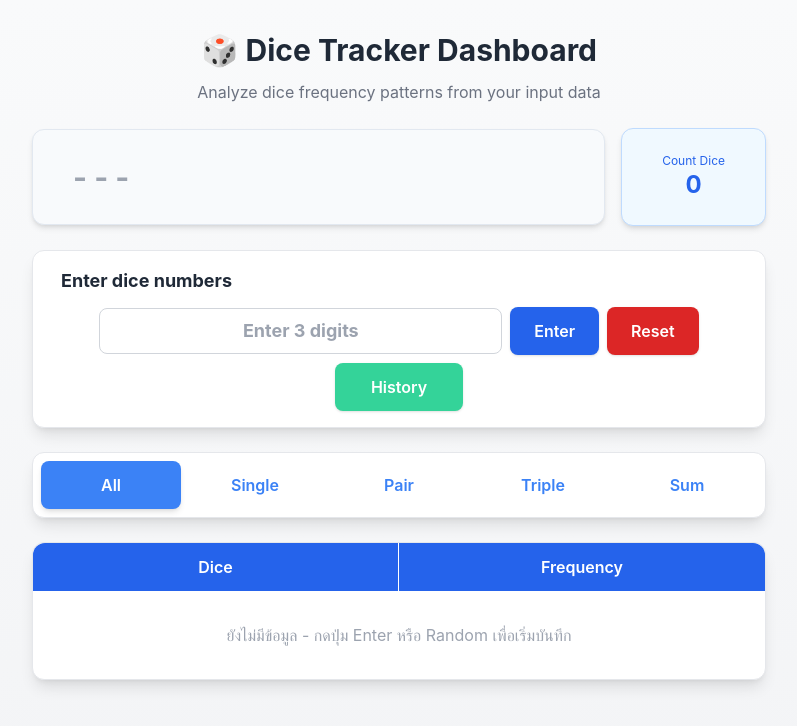
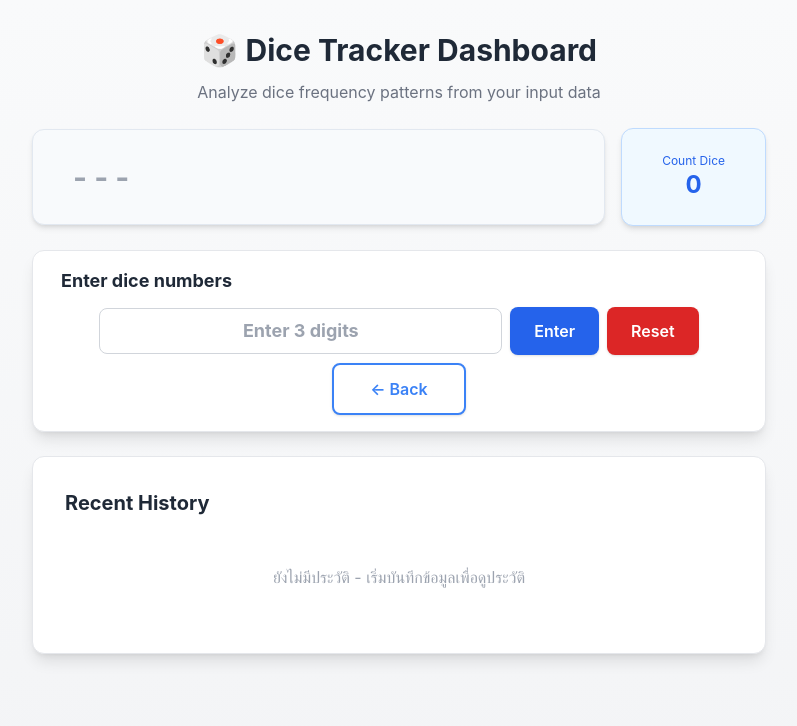
Before and after one commit to Nuttanon-Kingkaewrungrote/project, a React (Vite) app: page / in a window 1280 px wide. Both pictures are taken after a click on the button "History". Shown: the top 726 px of the page, without its empty margins (241-1038 px from the left). Built offline with nearby package versions, Linux system fonts and the light colour scheme.

Commit message:
หน้า history

```diff
--- a/src/App.jsx
+++ b/src/App.jsx
@@ -10,8 +10,8 @@ function App() {
   const [history, setHistory] = useState([]);
   const [manualInput, setManualInput] = useState("");
   const [lastRoll, setLastRoll] = useState();
-  const [isRolling, setIsRolling] = useState(false);
   const [activeFilter, setActiveFilter] = useState('all');
+  const [showHistory, setShowHistory] = useState(false);
 
   // Calculate all statistics
   const calculateStats = useCallback(() => {
@@ -73,6 +73,10 @@ function App() {
   const handleClear = () => {
     setHistory([]);
     setLastRoll(null);
+  };
+
+  const toggleHistory = () => {
+    setShowHistory(!showHistory);
   };
 
   const getFrequency = (count) => {
@@ -192,7 +196,6 @@ function App() {
         {/* Last Roll Display */}
         <LastRollDisplay
           lastRoll={lastRoll}
-          isRolling={isRolling}
           historyLength={history.length}
         />
 
@@ -202,9 +205,13 @@ function App() {
           setManualInput={setManualInput}
           onManualEntry={handleManualEntrySingle}
           onClear={handleClear}
-          isRolling={isRolling}
+          showHistory={showHistory}
+          onToggleHistory={toggleHistory}
         />
 
+        {/* Stats Table or History */}
+        {!showHistory ? (
+          <>
             {/* Filter Buttons */}
             <div className="bg-white rounded-xl shadow-lg p-2 mb-6 border border-gray-200">
               <div className="flex gap-1">
@@ -223,9 +230,13 @@ function App() {
               getTooltipText={getTooltipText}
               historyLength={history.length}
             />
+          </>
+        ) : (
+          <HistoryStrip history={history} fullView={true} />
+        )}
 
-        {/* History Strip */}
-        <HistoryStrip history={history} />
+        {/* History Strip - Only show when not in full history view */}
+        {!showHistory && <HistoryStrip history={history} />}
       </div>
     </div>
   );
--- a/src/components/DiceInput.jsx
+++ b/src/components/DiceInput.jsx
@@ -4,9 +4,9 @@ const DiceInput = ({
   manualInput,
   setManualInput,
   onManualEntry,
-  onRandom,
   onClear,
-  isRolling
+  showHistory,
+  onToggleHistory
 }) => {
   return (
     <div className="bg-white rounded-xl shadow-lg p-4 mb-6 border border-gray-200">
@@ -40,11 +40,14 @@ const DiceInput = ({
           Reset
         </button>
         <button
-          onClick={onRandom}
-          disabled={isRolling}
-          className="px-9 py-3 bg-emerald-400 hover:bg-emerald-600 text-white font-semibold rounded-lg shadow transition-colors disabled:opacity-50"
+          onClick={onToggleHistory}
+          className={`px-9 py-3 font-semibold rounded-lg shadow transition-colors ${
+            showHistory
+              ? 'bg-white border-2 border-blue-500 text-blue-500 hover:bg-blue-50'
+              : 'bg-white border-2 border-blue-500 text-blue-500 hover:bg-blue-50'
+          }`}
         >
-          History
+          {showHistory ? '← Back' : 'History'}
         </button>
       </div>
     </div>
--- a/src/components/HistoryStrip.jsx
+++ b/src/components/HistoryStrip.jsx
@@ -1,8 +1,64 @@
 import React from 'react';
 
-const HistoryStrip = ({ history }) => {
-  if (history.length === 0) return null;
+const HistoryStrip = ({ history, fullView = false }) => {
+  if (history.length === 0) {
+    if (fullView) {
+      return (
+        <div className="bg-white rounded-xl shadow-lg p-8 border border-gray-200">
+          <h2 className="text-xl font-bold text-gray-800 mb-4">Recent History</h2>
+          <div className="text-center text-gray-400 py-8">
+            ยังไม่มีประวัติ - เริ่มบันทึกข้อมูลเพื่อดูประวัติ
+          </div>
+        </div>
+      );
+    }
+    return null;
+  }
 
+  if (fullView) {
+    return (
+      <div className="bg-white rounded-xl shadow-lg p-6 border border-gray-200">
+        <h2 className="text-xl font-bold text-gray-800 mb-4">Recent History</h2>
+        <div className="space-y-3 max-h-[500px] overflow-y-auto">
+          {history.slice().reverse().map((roll, idx) => {
+            const sum = roll.reduce((a, b) => a + b, 0);
+            const hiLo = sum >= 11 ? 'Hi' : 'Lo';
+            const hiLoColor = sum >= 11 ? 'text-blue-600' : 'text-red-600';
+
+            return (
+              <div
+                key={idx}
+                className="flex items-center justify-between p-4 border-2 border-gray-200 rounded-xl hover:border-blue-300 transition-colors"
+              >
+                <div className="flex items-center gap-4">
+                  <span className="text-2xl font-bold font-mono text-gray-700">
+                    {roll.join('')}
+                  </span>
+                  <span className={`text-lg font-semibold ${hiLoColor}`}>
+                    {hiLo}
+                  </span>
+                </div>
+                <div className="flex gap-2">
+                  <button className="p-2 text-blue-500 hover:bg-blue-50 rounded-lg transition-colors">
+                    <svg className="w-5 h-5" fill="none" stroke="currentColor" viewBox="0 0 24 24">
+                      <path strokeLinecap="round" strokeLinejoin="round" strokeWidth={2} d="M15.232 5.232l3.536 3.536m-2.036-5.036a2.5 2.5 0 113.536 3.536L6.5 21.036H3v-3.572L16.732 3.732z" />
+                    </svg>
+                  </button>
+                  <button className="p-2 text-red-500 hover:bg-red-50 rounded-lg transition-colors">
+                    <svg className="w-5 h-5" fill="none" stroke="currentColor" viewBox="0 0 24 24">
+                      <path strokeLinecap="round" strokeLinejoin="round" strokeWidth={2} d="M19 7l-.867 12.142A2 2 0 0116.138 21H7.862a2 2 0 01-1.995-1.858L5 7m5 4v6m4-6v6m1-10V4a1 1 0 00-1-1h-4a1 1 0 00-1 1v3M4 7h16" />
+                    </svg>
+                  </button>
+                </div>
+              </div>
+            );
+          })}
+        </div>
+      </div>
+    );
+  }
+
+  // Original compact view
   return (
     <div className="mt-6 bg-white rounded-xl shadow-lg p-4 border border-gray-200">
       <div className="text-sm text-gray-500 mb-2">Recent History:</div>
```
Lines whose indentation alone changed are shown as unchanged.
